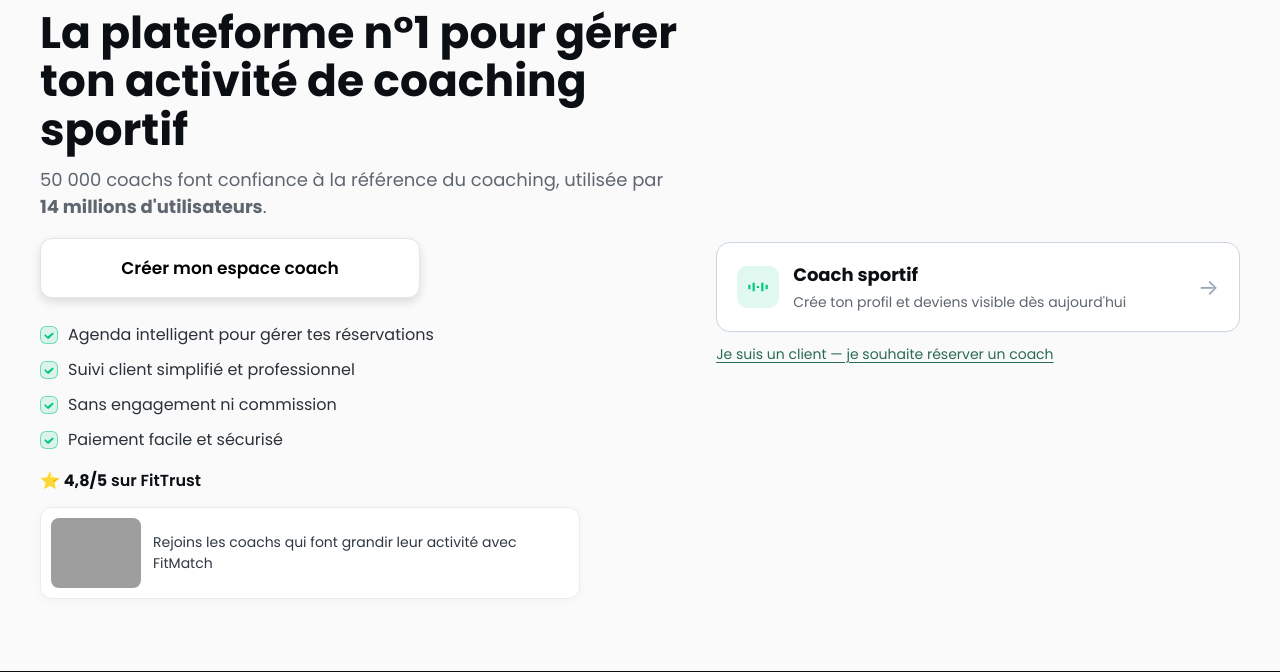
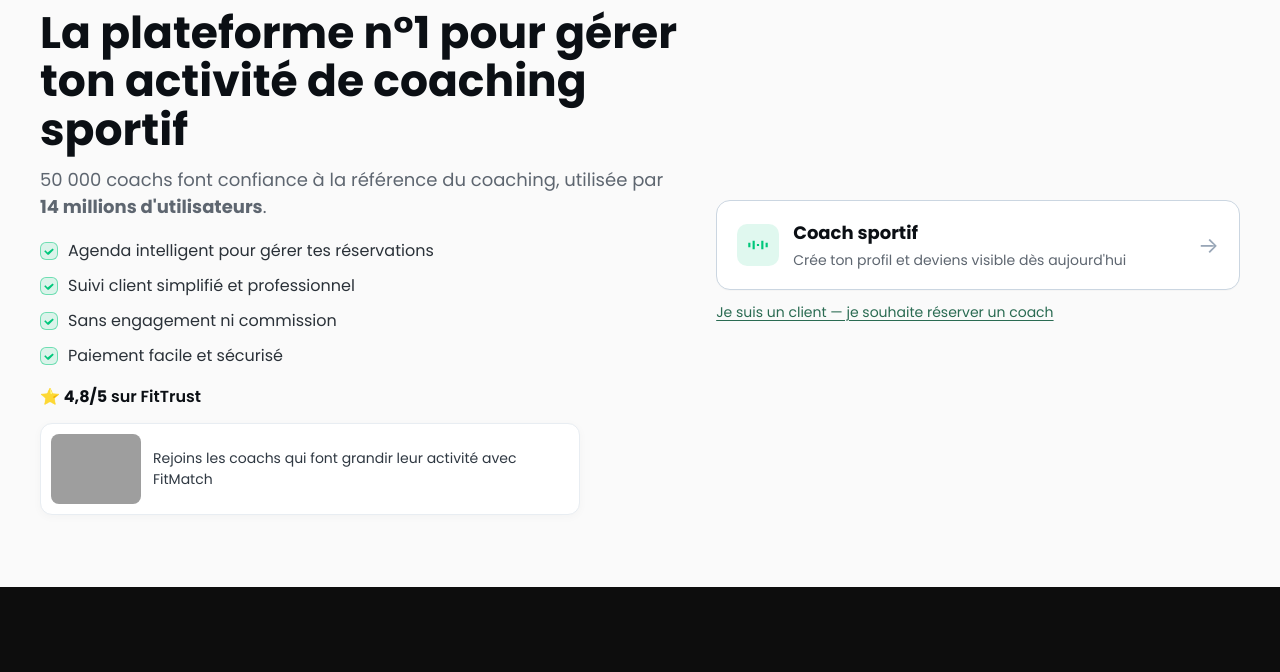
Before and after one commit to aneslucas196-beep/fitmatch, a FastAPI app: page /coach-signup in a window 1280 px wide. Shown: the part 134-806 px from the top of the page. Run offline with FastAPI, Linux system fonts and the light colour scheme; some libraries are stand-ins or nearby versions; grey boxes are pictures that could not be loaded.

Commit message:
Remove button from coach signup page
Remove the "Créer mon espace coach" button from the coach signup page template.

Replit-Commit-Author: Agent
Replit-Commit-Session-Id: 86af9be5-036d-42aa-b9b5-f3783155e8d0
Replit-Commit-Checkpoint-Type: full_checkpoint
Replit-Commit-Event-Id: 6d078fcf-891d-4b83-8f6c-8c7513ebb777
Replit-Commit-Screenshot-Url: https://storage.googleapis.com/screenshot-production-us-central1/d0c256c5-c056-4a19-9e96-6fdb9485f747/86af9be5-036d-42aa-b9b5-f3783155e8d0/ScpqCrV

```diff
--- a/templates/coach_signup.html
+++ b/templates/coach_signup.html
@@ -304,11 +304,7 @@
         <strong>14&nbsp;millions d'utilisateurs</strong>.
       </p>
 
-      <a href="/signup?role=coach" class="cta-planity">
-        Créer mon espace coach
-      </a>
-
-      <ul class="fm-hero__checks" style="margin-top: 24px;">
+      <ul class="fm-hero__checks">
         <li>Agenda intelligent pour gérer tes réservations</li>
         <li>Suivi client simplifié et professionnel</li>
         <li>Sans engagement ni commission</li>
```
